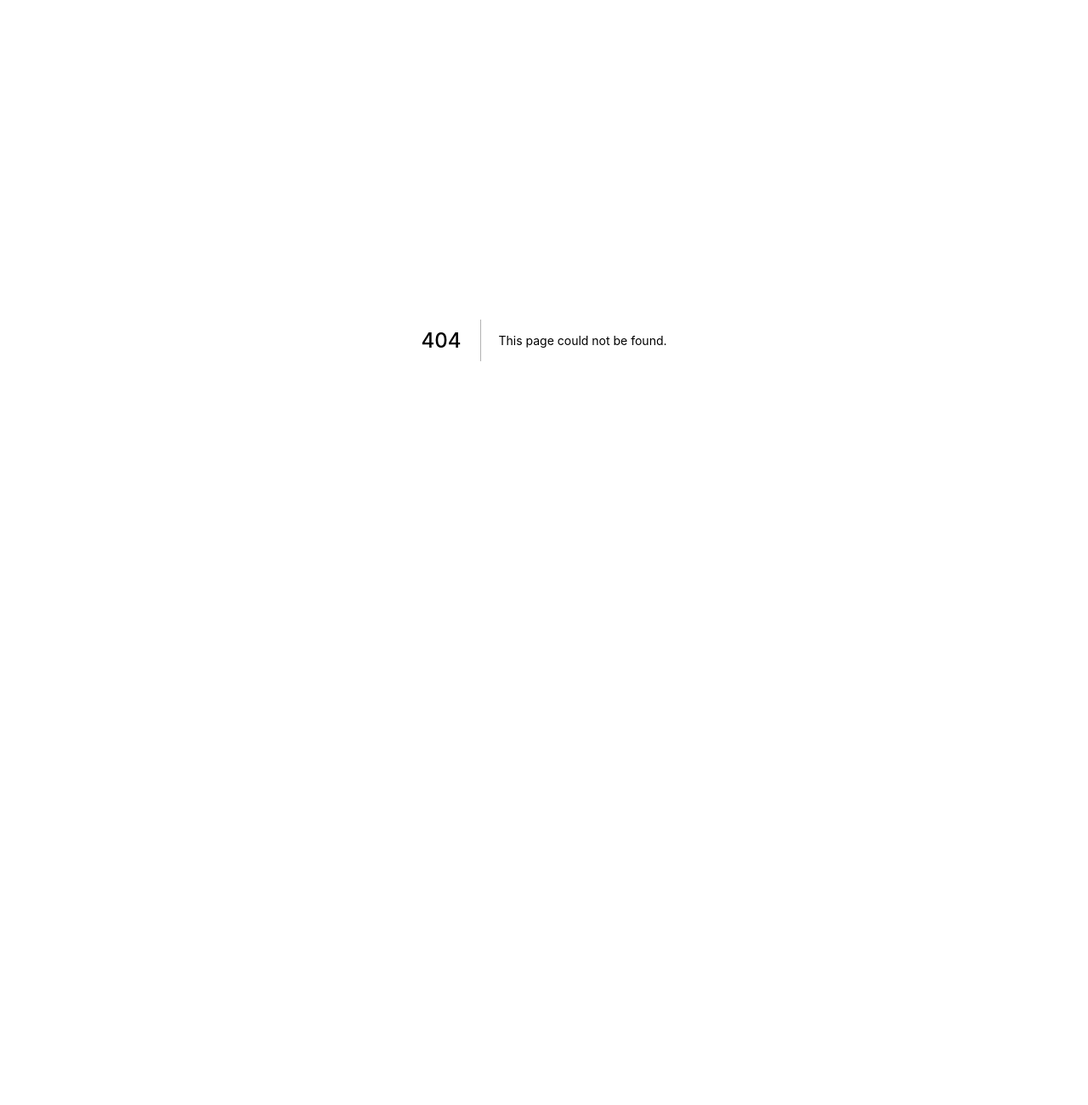
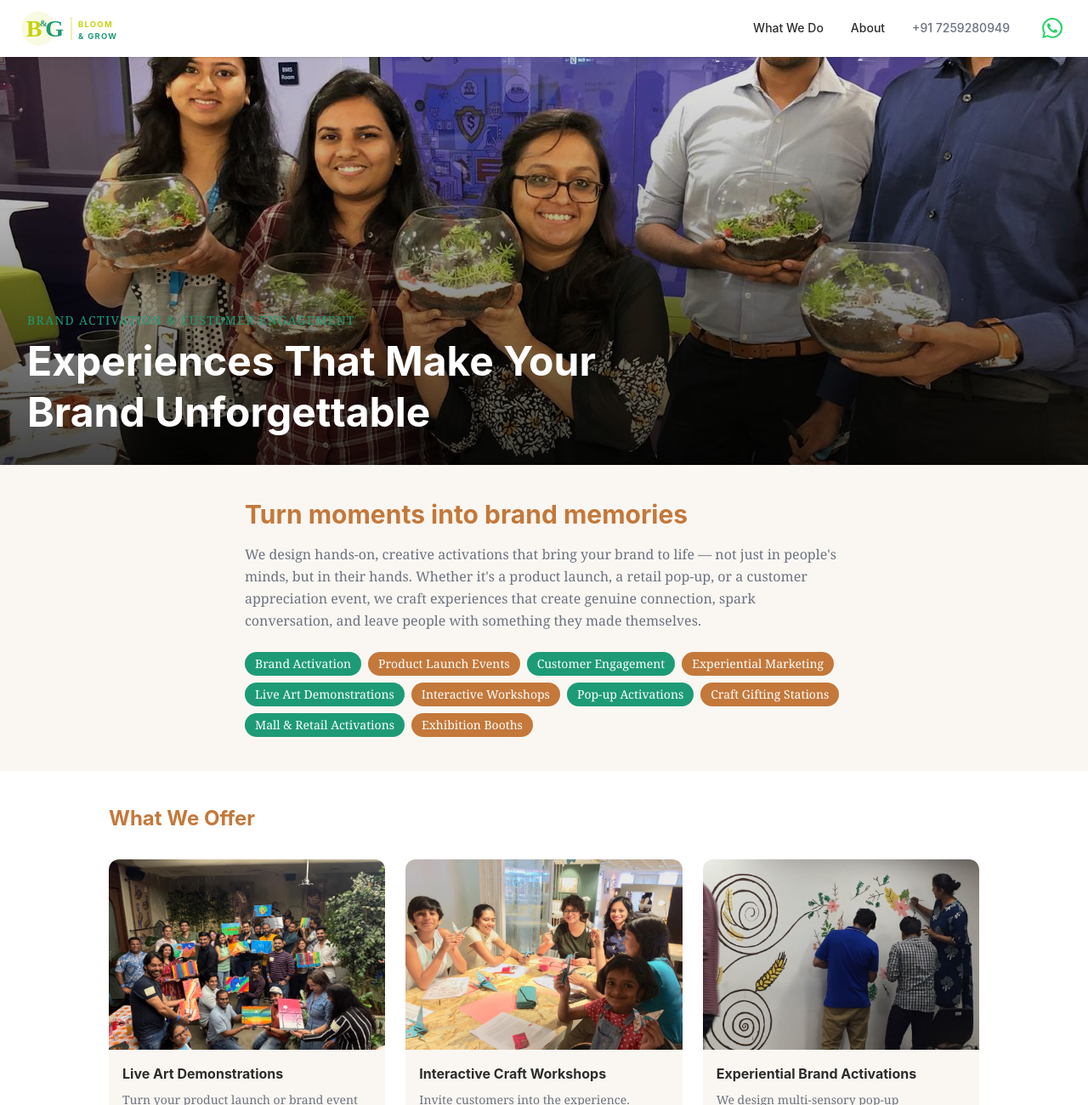
Before and after one commit to poojakachroo-ai/bloom-and-grow, a Next.js app: page /services/brand-activation in a window 1280 px wide. Before the commit this address had no page. Shown: the top 1300 px of the page at 85% size. Before the commit the page ends 800 px from the top, so only its background shows below. Built offline with nearby package versions, Linux system fonts and the light colour scheme.

Commit message:
new design

```diff
--- a/app/components/Services.tsx
+++ b/app/components/Services.tsx
@@ -24,6 +24,7 @@ const services = [
     image: "/images/hero2.jpg",
     link: "/services/team-building",
     bg: "#FAF7F2",
+    youtubeLink: "https://www.youtube.com/playlist?list=PLpQYrFNWRFZFGRmTmb2jc6WbO1rAFLLd9",
   },
   {
     title: "Festival & Theme-Based Activities",
@@ -35,17 +36,19 @@ const services = [
     bg: "#f0ebe3",
   },
   {
-    title: "Wellness & CSR Engagement",
+    title: "Brand Activation / Customer Engagement",
     description:
-      "Activities that slow things down in the best way — helping people reconnect with themselves, with nature, and with the communities around them. Thoughtful, purposeful, and genuinely good for the soul.",
+      "Creative, hands-on experiences that bring your brand to life. We design interactive activations and engagement activities that connect your brand with customers in meaningful, memorable ways.",
     highlights: [
-      "Terrarium Building",
-      "Nature Workshops",
-      "Go Green Drives",
-      "Mindful Art Sessions",
+      "Brand Activation",
+      "Product Launch Events",
+      "Customer Engagement",
+      "Experiential Marketing",
+      "Live Art Demonstrations",
+      "Interactive Workshops",
     ],
     image: "/images/hero1.jpg",
-    link: "/services/wellness-csr",
+    link: "/services/brand-activation",
     bg: "#FAF7F2",
   },
   {
@@ -119,13 +122,38 @@ export default function Services() {
                 <p className="mt-4 text-base leading-relaxed text-[#6b7280]">
                   {service.description}
                 </p>
-                {/* Highlights — inline prose */}
+                {/* Highlights */}
+                {service.youtubeLink ? (
+                  <div className="mt-5 flex flex-wrap items-center gap-x-4 gap-y-2">
+                    {service.highlights.map((item, i) => (
+                      <span
+                        key={item}
+                        className="flex items-center gap-1.5 text-sm"
+                        style={{ color: i % 2 === 0 ? "#1d9b76" : "#C4783A" }}
+                      >
+                        <span className="text-xs">●</span>
+                        {item}
+                      </span>
+                    ))}
+                    <a
+                      href={service.youtubeLink}
+                      target="_blank"
+                      rel="noopener noreferrer"
+                      className="flex items-center gap-1.5 text-sm font-medium transition-opacity hover:opacity-70"
+                      style={{ color: "#FF0000" }}
+                    >
+                      <span className="text-xs">▶</span>
+                      Watch on YouTube
+                    </a>
+                  </div>
+                ) : (
                   <div className="mt-5 flex items-start gap-3">
                     <div className="mt-1.5 h-px w-6 shrink-0" style={{ backgroundColor: "#1d9b76" }} />
                     <p className="text-sm leading-relaxed text-[#6b7280]">
                       {service.highlights.join(" · ")}
                     </p>
                   </div>
+                )}
                 <a
                   href={service.link}
                   className="mt-6 inline-block rounded-full border-2 border-[#C4783A] px-6 py-2.5 text-sm font-semibold text-[#C4783A] transition-colors hover:bg-[#C4783A] hover:text-white"
--- /dev/null
+++ b/app/services/brand-activation/page.tsx
@@ -0,0 +1,172 @@
+import Image from "next/image";
+import Header from "../../components/Header";
+import Footer from "../../components/Footer";
+import CallToAction from "../../components/CallToAction";
+import type { Metadata } from "next";
+
+export const metadata: Metadata = {
+  title: "Brand Activation & Customer Engagement | Bloom & Grow",
+  description:
+    "Creative, hands-on brand experiences that leave a lasting impression. Interactive activations, product launch events, and customer engagement activities designed to connect your brand with people in meaningful ways — in Bangalore.",
+};
+
+const activities = [
+  {
+    image: "/images/tb-painting.jpg",
+    title: "Live Art Demonstrations",
+    description:
+      "Turn your product launch or brand event into a spectacle. Our artists create live murals, canvas paintings, or interactive art pieces — drawing a crowd and giving your brand a story to tell.",
+  },
+  {
+    image: "/images/tb-perfume.jpg",
+    title: "Interactive Craft Workshops",
+    description:
+      "Invite customers into the experience. Hands-on craft sessions like perfume blending, pottery, or painting create genuine engagement and emotional connection with your brand.",
+  },
+  {
+    image: "/images/hero2.jpg",
+    title: "Experiential Brand Activations",
+    description:
+      "We design multi-sensory pop-up experiences and activation booths that stop people in their tracks — turning passersby into engaged brand advocates with something tangible to take home.",
+  },
+];
+
+const offerings = [
+  "Brand Activation",
+  "Product Launch Events",
+  "Customer Engagement",
+  "Experiential Marketing",
+  "Live Art Demonstrations",
+  "Interactive Workshops",
+  "Pop-up Activations",
+  "Craft Gifting Stations",
+  "Mall & Retail Activations",
+  "Exhibition Booths",
+];
+
+export default function BrandActivationPage() {
+  return (
+    <div className="min-h-screen bg-[#FAF7F2] text-[#2C2C2C]">
+      <Header />
+
+      {/* Hero */}
+      <section className="relative h-[60vh] w-full overflow-hidden">
+        <Image
+          src="/images/hero1.jpg"
+          alt="Brand activation and customer engagement"
+          fill
+          className="object-cover object-center"
+          priority
+          sizes="100vw"
+        />
+        <div
+          className="pointer-events-none absolute inset-0"
+          style={{
+            background:
+              "linear-gradient(to top, rgba(0,0,0,0.75) 0%, rgba(0,0,0,0.3) 60%, rgba(0,0,0,0.1) 100%)",
+          }}
+        />
+        <div className="absolute bottom-8 left-0 right-0 px-4 md:px-8">
+          <p
+            className="text-xs font-medium uppercase tracking-widest md:text-sm"
+            style={{ color: "#1d9b76" }}
+          >
+            Brand Activation &amp; Customer Engagement
+          </p>
+          <h1 className="mt-2 max-w-2xl text-3xl font-bold leading-tight text-white md:text-5xl">
+            Experiences That Make Your Brand Unforgettable
+          </h1>
+        </div>
+      </section>
+
+      {/* Intro */}
+      <section className="mx-auto max-w-3xl px-4 py-10 md:px-8">
+        <h2 className="text-2xl font-bold md:text-3xl" style={{ color: "#C4783A" }}>
+          Turn moments into brand memories
+        </h2>
+        <p className="mt-4 text-base leading-relaxed text-[#6b7280]">
+          We design hands-on, creative activations that bring your brand to life — not just in
+          people&apos;s minds, but in their hands. Whether it&apos;s a product launch, a retail
+          pop-up, or a customer appreciation event, we craft experiences that create genuine
+          connection, spark conversation, and leave people with something they made themselves.
+        </p>
+        {/* Offering pills */}
+        <div className="mt-6 flex flex-wrap gap-2">
+          {offerings.map((o, i) => (
+            <span
+              key={o}
+              className="rounded-full px-3 py-1 text-sm font-medium text-white"
+              style={{ backgroundColor: i % 2 === 0 ? "#1d9b76" : "#C4783A" }}
+            >
+              {o}
+            </span>
+          ))}
+        </div>
+      </section>
+
+      {/* Activities */}
+      <section className="bg-white px-4 py-10 md:px-8">
+        <div className="mx-auto max-w-5xl">
+          <h2 className="mb-8 text-xl font-bold md:text-2xl" style={{ color: "#C4783A" }}>
+            What We Offer
+          </h2>
+          <div className="grid grid-cols-1 gap-6 md:grid-cols-3">
+            {activities.map((activity) => (
+              <article key={activity.title} className="overflow-hidden rounded-xl bg-[#FAF7F2]">
+                <div className="relative h-56 w-full">
+                  <Image
+                    src={activity.image}
+                    alt={activity.title}
+                    fill
+                    className="object-cover object-center"
+                    sizes="(max-width: 768px) 100vw, 33vw"
+                  />
+                </div>
+                <div className="p-4">
+                  <h3 className="text-base font-bold text-[#2C2C2C]">{activity.title}</h3>
+                  <p className="mt-2 text-sm leading-relaxed text-[#6b7280]">
+                    {activity.description}
+                  </p>
+                </div>
+              </article>
+            ))}
+          </div>
+        </div>
+      </section>
+
+      {/* Outcomes */}
+      <section className="mx-auto max-w-3xl px-4 py-10 md:px-8">
+        <h2 className="text-xl font-bold md:text-2xl" style={{ color: "#C4783A" }}>
+          Why brands choose us
+        </h2>
+        <div className="mt-6 grid grid-cols-1 gap-4 sm:grid-cols-3">
+          {[
+            {
+              title: "Memorable Impact",
+              body: "People remember experiences far longer than ads. A hands-on moment with your brand creates emotional recall that no campaign can replicate.",
+            },
+            {
+              title: "Genuine Engagement",
+              body: "When customers create something themselves, they own the moment — and they share it. Our activations naturally generate word-of-mouth and social content.",
+            },
+            {
+              title: "Fully Facilitated",
+              body: "We handle everything — concept, setup, facilitation, and materials. You focus on your brand; we make the experience work seamlessly.",
+            },
+          ].map((item) => (
+            <div
+              key={item.title}
+              className="rounded-xl bg-white p-5 shadow-sm"
+            >
+              <h3 className="text-sm font-bold text-[#2C2C2C]">{item.title}</h3>
+              <p className="mt-2 text-sm leading-relaxed text-[#6b7280]">{item.body}</p>
+            </div>
+          ))}
+        </div>
+      </section>
+
+      <CallToAction />
+      <Footer />
+    </div>
+  );
+}
```
Lines whose indentation alone changed are shown as unchanged.
